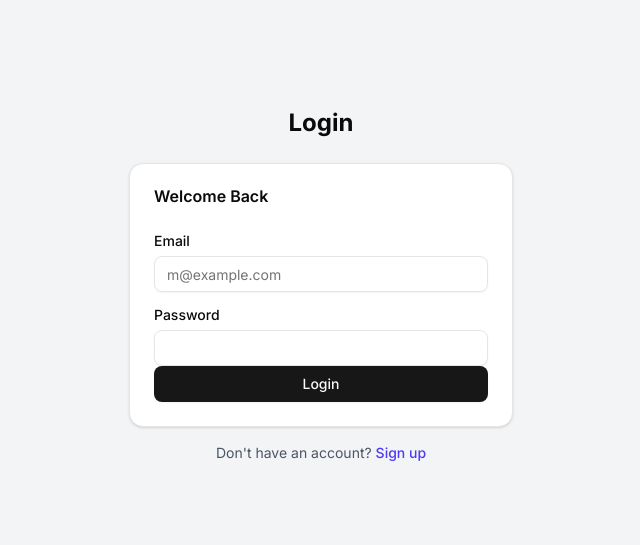
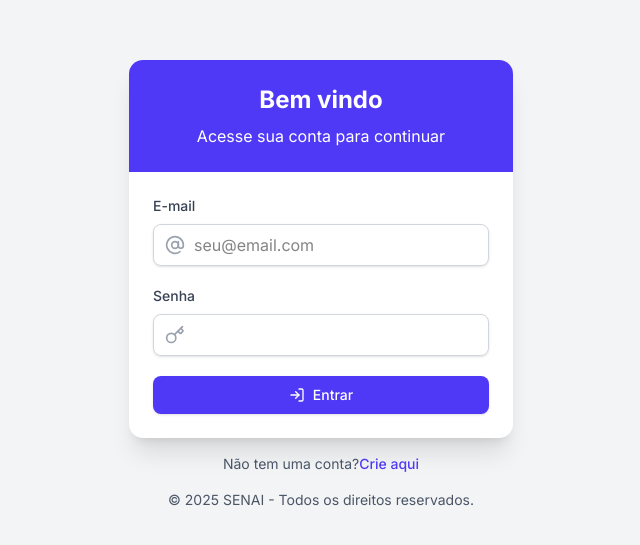
Before and after one commit to AndersonIglikoskiSenai/blumetaskok, a Next.js app: page /login in a window 1280 px wide. Shown: the part 115-660 px from the top of the page, without its empty margins (319-959 px from the left). Built offline with nearby package versions, Linux system fonts and the light colour scheme; no server answers.

Commit message:
terceiro commit

```diff
--- a/app/(app)/dashboard/page.tsx
+++ b/app/(app)/dashboard/page.tsx
@@ -2,6 +2,7 @@
 
 import React, { useState, useEffect, useMemo } from 'react';
 import { useAuth } from '@/hooks/useAuth';
+import { useRouter } from 'next/navigation'; // Importa o roteador
 import { Task } from '@/lib/types';
 import { subscribeToTasks } from '@/lib/firestore';
 import AddTaskForm from '@/components/tasks/AddTaskForm';
@@ -13,12 +14,20 @@ import { FirestoreError } from 'firebase/firestore';
 import { Menu } from 'lucide-react';
 
 export default function DashboardPage() {
-    const { user } = useAuth();
+    const { user, loading } = useAuth(); // Adiciona `loading` para verificar o estado de carregamento
+    const router = useRouter(); // Hook para redirecionamento
     const [tasks, setTasks] = useState<Task[]>([]);
     const [loadingTasks, setLoadingTasks] = useState(true);
     const [error, setError] = useState<string | null>(null);
     const [activeTab, setActiveTab] = useState<'all' | 'pending' | 'completed'>('all');
     const [isMobileSidebarOpen, setIsMobileSidebarOpen] = useState(false);
+
+    // Redireciona para /login se o usuário não estiver autenticado
+    useEffect(() => {
+        if (!loading && !user) {
+            router.push('/login'); // Redireciona para a página de login
+        }
+    }, [user, loading, router]);
 
     const displayName = useMemo(() => {
         if (user?.displayName) return user.displayName;
--- a/app/(auth)/login/page.tsx
+++ b/app/(auth)/login/page.tsx
@@ -13,28 +13,30 @@ export default function LoginPage() {
 
   useEffect(() => {
     if (!loading && user) {
-      router.push('/dashboard'); // Redirect if already logged in
+      router.push('/dashboard');
     }
   }, [user, loading, router]);
 
   if (loading) {
-    return <LoadingSpinner />; // Show loading spinner while checking auth state
+    return <LoadingSpinner />;
   }
 
   if (user) {
-     return <LoadingSpinner />; // Or null, redirecting anyway
+     return <LoadingSpinner />;
   }
 
   return (
+
     <div>
-       <h2 className="text-2xl font-bold text-center mb-6">Login</h2>
       <LoginForm />
        <p className="mt-4 text-center text-sm text-gray-600 dark:text-gray-400">
-        Don't have an account?{' '}
+        Não tem uma conta?
         <Link href="/signup" className="font-medium text-indigo-600 hover:text-indigo-500 dark:text-indigo-400 dark:hover:text-indigo-300">
-          Sign up
+          Crie aqui
         </Link>
       </p>
+      <p className="mt-4 text-center text-sm text-gray-600 dark:text-gray-400">
+      © {new Date().getFullYear()} SENAI - Todos os direitos reservados.</p>
     </div>
   );
 }
--- a/app/(auth)/signup/page.tsx
+++ b/app/(auth)/signup/page.tsx
@@ -29,12 +29,11 @@ export default function SignupPage() {
 
   return (
      <div>
-       <h2 className="text-2xl font-bold text-center mb-6">Create Account</h2>
       <SignupForm />
        <p className="mt-4 text-center text-sm text-gray-600 dark:text-gray-400">
-        Already have an account?{' '}
+       Já tem uma conta?{' '}
         <Link href="/login" className="font-medium text-indigo-600 hover:text-indigo-500 dark:text-indigo-400 dark:hover:text-indigo-300">
-          Log in
+          Entrar
         </Link>
       </p>
     </div>
--- a/components/auth/LoginForm.tsx
+++ b/components/auth/LoginForm.tsx
@@ -5,7 +5,7 @@ import { useAuth } from '@/hooks/useAuth';
 import { Button } from "@/components/ui/button";
 import { Input } from "@/components/ui/input";
 import { Label } from "@/components/ui/label";
-import { Card, CardContent, CardFooter, CardHeader, CardTitle } from "@/components/ui/card";
+import { AtSignIcon, KeyIcon, LogInIcon } from 'lucide-react';
 
 export function LoginForm() {
   const [email, setEmail] = useState('');
@@ -17,43 +17,90 @@ export function LoginForm() {
     await login({ email, password });
   };
 
+
   return (
-    <Card>
-      <CardHeader>
-        <CardTitle>Welcome Back</CardTitle>
-      </CardHeader>
-      <form onSubmit={handleSubmit}>
-        <CardContent className="space-y-4">
+    <div className="flex items-center w-full">
+      <div className="w-full ">
+        {/* Card de Login */}
+        <div className="bg-white rounded-xl shadow-xl overflow-hidden transition-all duration-300 hover:shadow-2xl">
+          {/* Cabeçalho */}
+          <div className="bg-indigo-600 p-6">
+            <h1 className="text-2xl font-bold text-white text-center">Bem vindo</h1>
+            <p className="text-white text-center mt-2">Acesse sua conta para continuar</p>
+          </div>
+
+          {/* Formulário */}
+          <form onSubmit={handleSubmit} className="p-6">
+            <div className="space-y-5">
+              {/* Campo de E-mail */}
               <div className="space-y-2">
-            <Label htmlFor="email">Email</Label>
-            <Input
+                <label htmlFor="email" className="block text-sm font-medium text-gray-700">
+                  E-mail
+                </label>
+                <div className="relative">
+                  <div className="absolute inset-y-0 left-0 pl-3 flex items-center pointer-events-none">
+                    <AtSignIcon className="h-5 w-5 text-gray-400" />
+                  </div>
+                  <input
                     id="email"
                     type="email"
-              placeholder="m@example.com"
+                    placeholder="seu@email.com"
                     required
                     value={email}
                     onChange={(e) => setEmail(e.target.value)}
                     disabled={loading}
+                    className="block w-full pl-10 pr-3 py-2 border border-gray-300 rounded-md shadow-sm focus:outline-none focus:ring-2 focus:ring-indigo-500 focus:border-indigo-500 transition-all duration-200"
                   />
                 </div>
+              </div>
+
+              {/* Campo de Senha */}
               <div className="space-y-2">
-            <Label htmlFor="password">Password</Label>
-            <Input
+                <label htmlFor="password" className="block text-sm font-medium text-gray-700">
+                  Senha
+                </label>
+                <div className="relative">
+                  <div className="absolute inset-y-0 left-0 pl-3 flex items-center pointer-events-none">
+                    <KeyIcon className="h-5 w-5 text-gray-400" />
+                  </div>
+                  <input
                     id="password"
                     type="password"
                     required
                     value={password}
                     onChange={(e) => setPassword(e.target.value)}
                     disabled={loading}
+                    className="block w-full pl-10 pr-3 py-2 border border-gray-300 rounded-md shadow-sm focus:outline-none focus:ring-2 focus:ring-indigo-600 focus:border-indigo-500 transition-all duration-200"
                   />
                 </div>
-        </CardContent>
-        <CardFooter>
-          <Button type="submit" className="w-full" disabled={loading}>
-            {loading ? 'Logging in...' : 'Login'}
-          </Button>
-        </CardFooter>
+              </div>
+
+              {/* Botão de Login */}
+              <button
+                type="submit"
+                disabled={loading}
+                className="w-full flex justify-center items-center space-x-2 py-2 px-4 border border-transparent rounded-md shadow-sm
+                text-sm font-medium text-white bg-indigo-600"
+              >
+                {loading ? (
+                  <>
+                    <svg className="animate-spin -ml-1 mr-2 h-4 w-4 text-white" xmlns="http://www.w3.org/2000/svg" fill="none" viewBox="0 0 24 24">
+                      <circle className="opacity-25" cx="12" cy="12" r="10" stroke="currentColor" strokeWidth="4"></circle>
+                      <path className="opacity-75" fill="currentColor" d="M4 12a8 8 0 018-8V0C5.373 0 0 5.373 0 12h4zm2 5.291A7.962 7.962 0 014 12H0c0 3.042 1.135 5.824 3 7.938l3-2.647z"></path>
+                    </svg>
+                    <span>Entrando...</span>
+                  </>
+                ) : (
+                  <>
+                    <LogInIcon className="h-4 w-4" />
+                    <span>Entrar</span>
+                  </>
+                )}
+              </button>
+            </div>
           </form>
-    </Card>
+        </div>
+      </div>
+    </div>
   );
 }
--- a/components/auth/SignupForm.tsx
+++ b/components/auth/SignupForm.tsx
@@ -16,7 +16,7 @@ export function SignupForm() {
   const handleSubmit = async (e: React.FormEvent) => {
     e.preventDefault();
     if (password !== confirmPassword) {
-      alert("Passwords don't match!"); // Replace with toast
+      alert("As senhas não coincidem!"); // Substituir por toast
       return;
     }
     await signup({ email, password });
@@ -25,36 +25,39 @@ export function SignupForm() {
   return (
   <Card>
     <CardHeader>
-        <CardTitle>Create your Account</CardTitle>
+    <div className="bg-indigo-600 p-6 rounded-t-xl text-white">
+      <CardTitle>Crie sua conta</CardTitle>
+
+      </div>
     </CardHeader>
     <form onSubmit={handleSubmit}>
       <CardContent className="space-y-4">
-          <div className="space-y-2">
-            <Label htmlFor="email">Email</Label>
+        <div className="space-y-2 ">
+          <Label htmlFor="email">E-mail</Label>
           <Input
             id="email"
             type="email"
-              placeholder="m@example.com"
+            placeholder="exemplo@dominio.com"
             required
             value={email}
             onChange={(e) => setEmail(e.target.value)}
             disabled={loading}
           />
         </div>
-          <div className="space-y-2">
-            <Label htmlFor="password">Password</Label>
+        <div className="space-y-2 ">
+          <Label htmlFor="password">Senha</Label>
           <Input
             id="password"
             type="password"
             required
-              minLength={6} // Firebase default minimum
+            minLength={6} // Mínimo padrão do Firebase
             value={password}
             onChange={(e) => setPassword(e.target.value)}
             disabled={loading}
           />
         </div>
-           <div className="space-y-2">
-            <Label htmlFor="confirm-password">Confirm Password</Label>
+        <div className="space-y-2 ">
+          <Label htmlFor="confirm-password ">Confirmar senha</Label>
           <Input
             id="confirm-password"
             type="password"
@@ -65,9 +68,9 @@ export function SignupForm() {
           />
         </div>
       </CardContent>
-        <CardFooter>
-          <Button type="submit" className="w-full" disabled={loading}>
-             {loading ? 'Creating Account...' : 'Sign Up'}
+      <CardFooter className="mt-4">
+        <Button type="submit" className="w-full flex justify-center items-center space-x-2 py-2 px-4 border border-transparent rounded-md shadow-sm text-sm font-medium text-white bg-indigo-600" disabled={loading}>
+          {loading ? 'Criando conta...' : 'Cadastrar'}
         </Button>
       </CardFooter>
     </form>
--- /dev/null
+++ b/hooks/withAuth.tsx
@@ -0,0 +1,23 @@
+import { useAuth } from '@/hooks/useAuth';
+import { useRouter } from 'next/navigation';
+import { useEffect } from 'react';
+import LoadingSpinner from '@/components/layout/LoadingSpinner';
+
+export function withAuth(Component: React.ComponentType) {
+  return function AuthenticatedComponent(props: any) {
+    const { user, loading } = useAuth();
+    const router = useRouter();
+
+    useEffect(() => {
+      if (!loading && !user) {
+        router.push('/login'); // Redireciona para login se não autenticado
+      }
+    }, [user, loading, router]);
+
+    if (loading || !user) {
+      return <LoadingSpinner />; // Mostra spinner enquanto verifica autenticação
+    }
+
+    return <Component {...props} />;
+  };
+}
--- a/lib/firestore.ts
+++ b/lib/firestore.ts
@@ -8,7 +8,6 @@ import {
   updateDoc,
   doc,
   serverTimestamp,
-  Timestamp,
   onSnapshot,
   orderBy,
   FirestoreError // Mantenha a importação para tipar erros recebidos do Firestore
```
Also changed, not shown: package.json (+4 -4 lines), 1 other file (tests, documents, lock files or other folders). Lines whose indentation alone changed are shown as unchanged.
